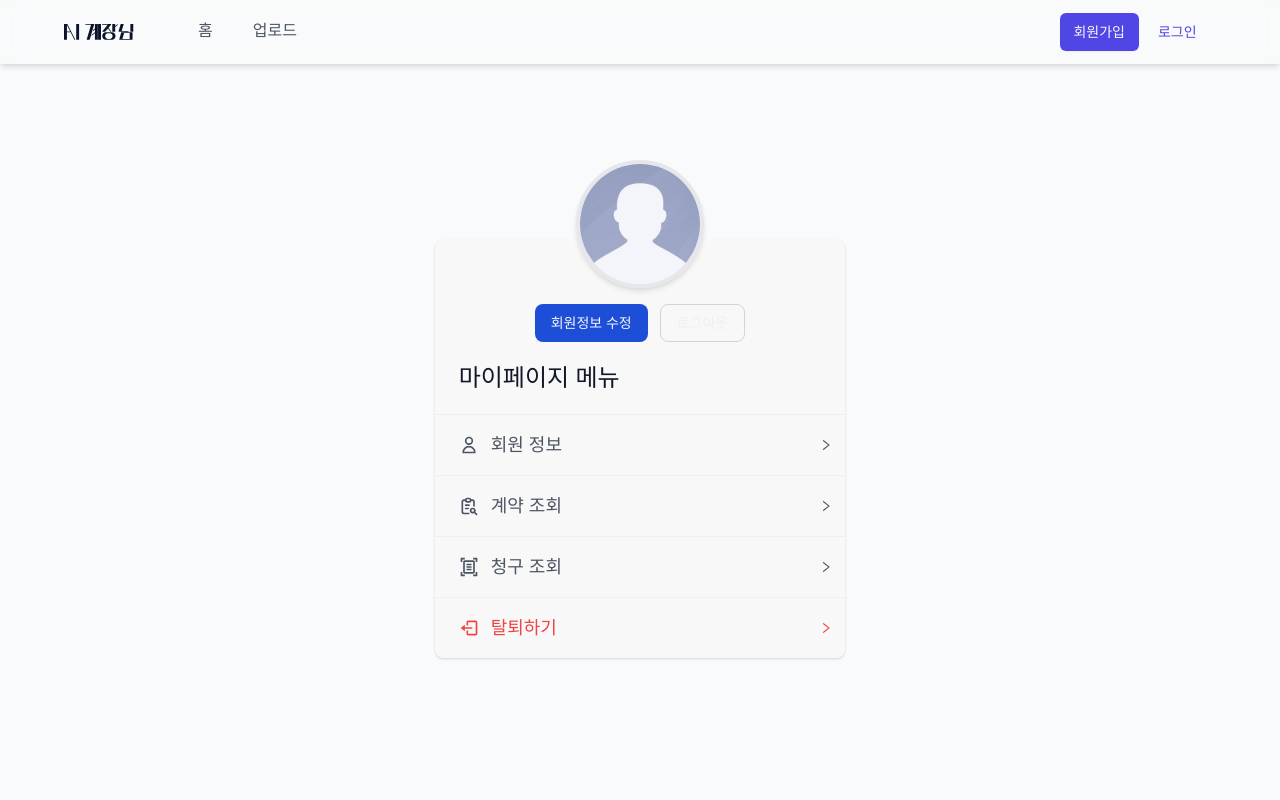
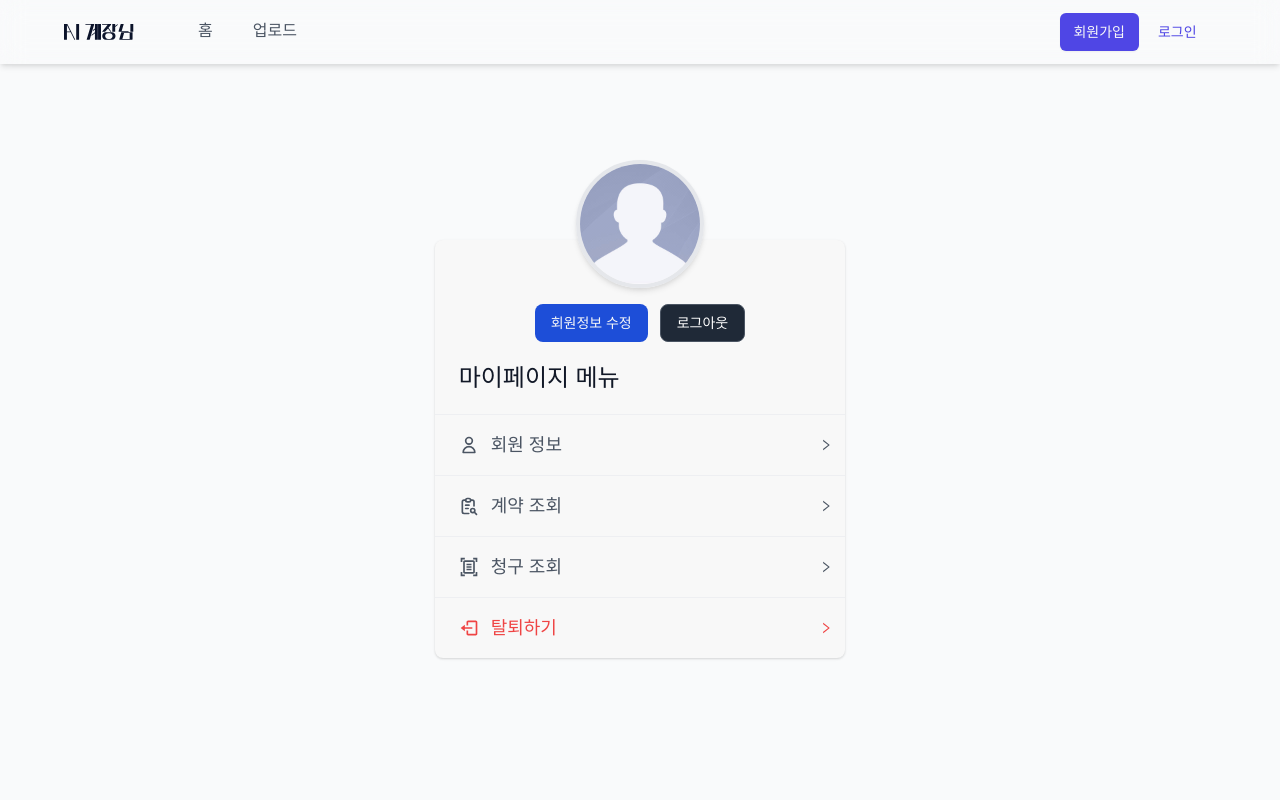
Before and after one commit to playdata-aichief-ai/aichief-nextjs-front, a Next.js app: page /mypage in a window 1280 px wide. Shown: the top 800 px of the page. Built offline with nearby package versions, Linux system fonts and the light colour scheme; no server answers.

Commit message:
fix: 버튼 다크모드 수정

```diff
--- a/src/pages/mypage/index.tsx
+++ b/src/pages/mypage/index.tsx
@@ -131,7 +131,7 @@ const Mypage: NextPage = () => {
               </Link>
               <span
                 onClick={onClickLogOut}
-                className='bg-white dark:text-white inline-flex items-center rounded-lg border border-gray-300 py-2 px-4 text-center text-sm font-medium text-gray-100 hover:bg-gray-100 focus:outline-none focus:ring-4 focus:ring-gray-200 dark:border-gray-600 dark:bg-gray-800 dark:hover:border-gray-700 dark:hover:bg-gray-700 dark:focus:ring-gray-700'
+                className='inline-flex items-center rounded-lg border border-gray-600  bg-gray-800 py-2 px-4 text-center text-sm font-medium text-white-500 hover:border-gray-700 focus:outline-none focus:ring-4 focus:ring-gray-700'
               >
                 로그아웃
               </span>
```
